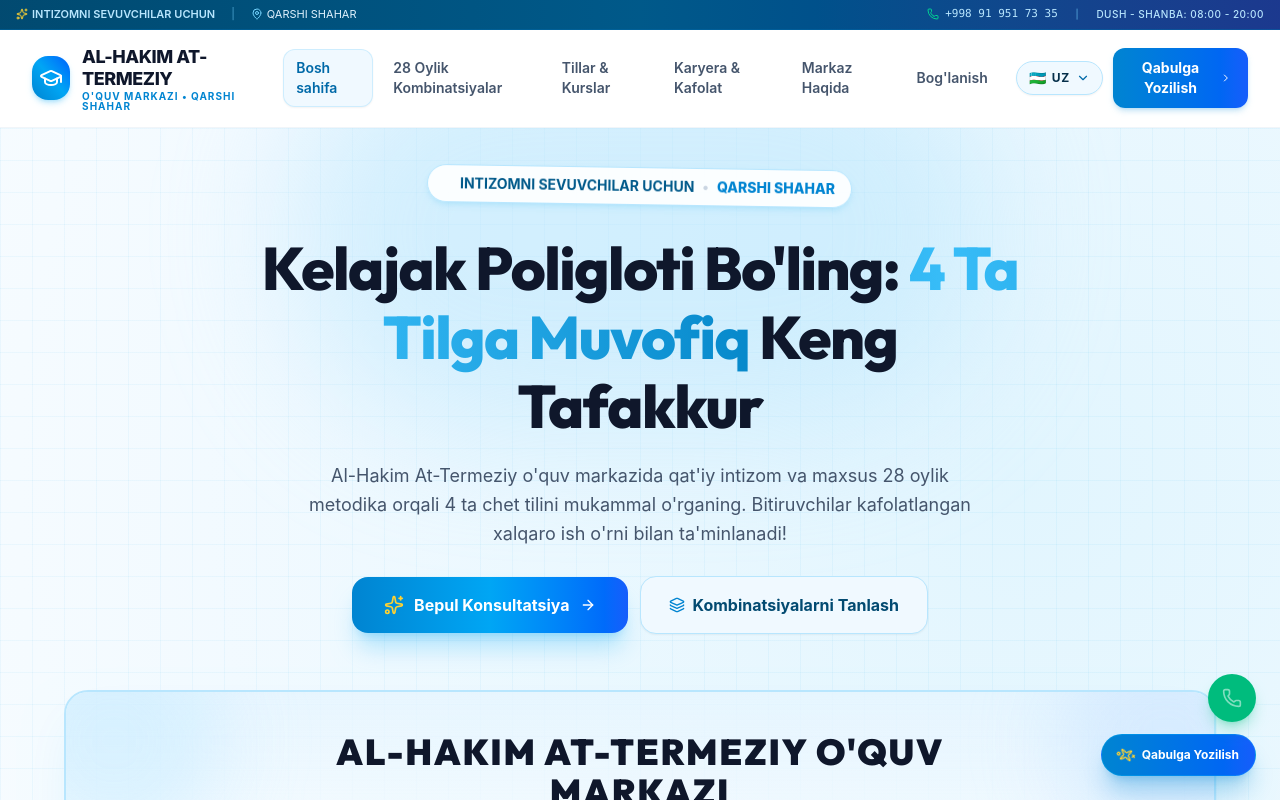
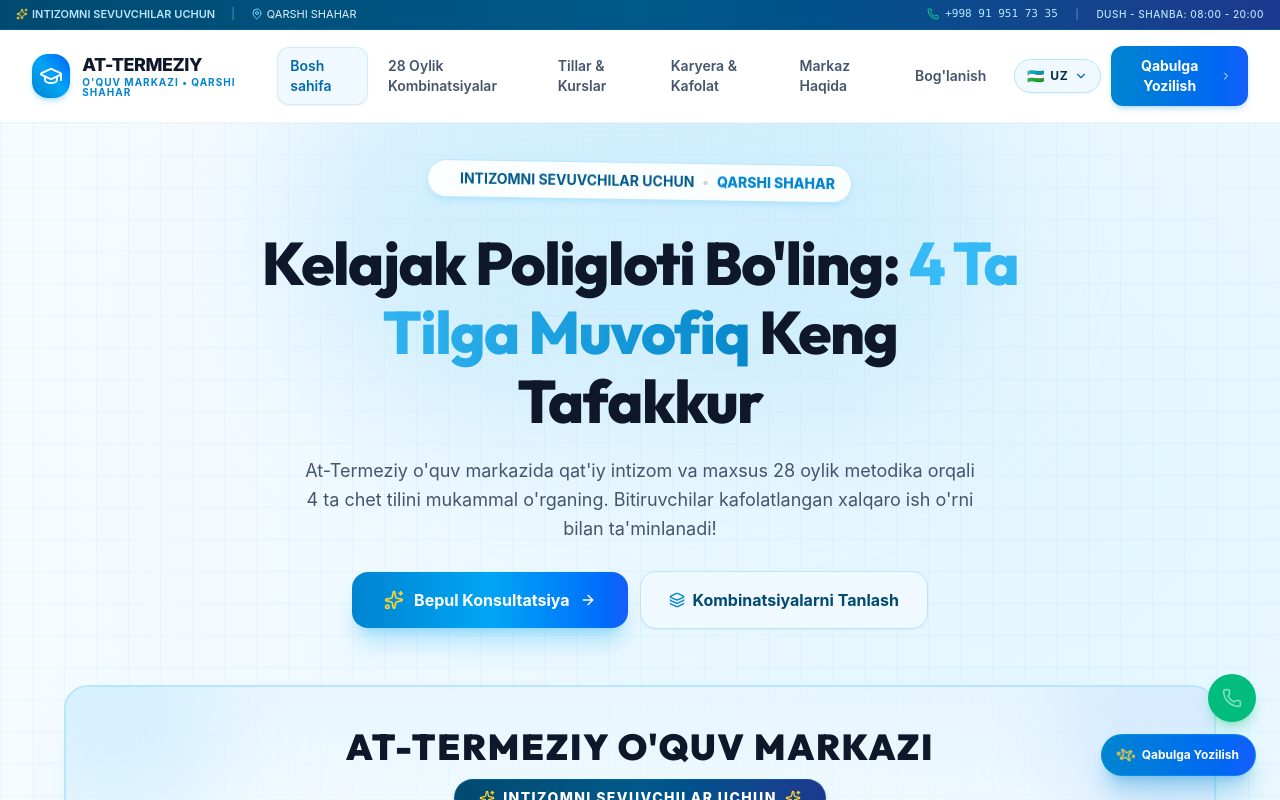
Before and after one commit to humoyun1773/at-termiziy, a React (Vite) app: page / in a window 1280 px wide. Shown: the top 800 px of the page. Built offline with nearby package versions, Linux system fonts and the light colour scheme.

Commit message:
fix: completely remove AL-HAKIM from brand name and descriptions across all pages and translations

```diff
--- a/index.html
+++ b/index.html
@@ -4,8 +4,8 @@
     <meta charset="UTF-8" />
     <link rel="icon" type="image/svg+xml" href="/favicon.svg" />
     <meta name="viewport" content="width=device-width, initial-scale=1.0" />
-    <title>Al-Hakim At-Termeziy O'quv Markazi | Qarshi Shahar — Intizomni Sevuvchilar Uchun</title>
-    <meta name="description" content="Al-Hakim At-Termeziy O'quv Markazi. 28 oylik ta'lim kombinatsiyalari: 4 ta tilga muvofiq tafakkur. Kursni muvaffaqiyatli tugatgan talabalar ish bilan ta'minlanadi. Qarshi shahar, Tel: +998 91 951 73 35." />
+    <title>At-Termeziy O'quv Markazi | Qarshi Shahar — Intizomni Sevuvchilar Uchun</title>
+    <meta name="description" content="At-Termeziy O'quv Markazi. 28 oylik ta'lim kombinatsiyalari: 4 ta tilga muvofiq tafakkur. Kursni muvaffaqiyatli tugatgan talabalar ish bilan ta'minlanadi. Qarshi shahar, Tel: +998 91 951 73 35." />
     <!-- Google Fonts -->
     <link rel="preconnect" href="https://fonts.googleapis.com">
     <link rel="preconnect" href="https://fonts.gstatic.com" crossorigin>
--- a/src/components/common/BannerCombinationsBoard.tsx
+++ b/src/components/common/BannerCombinationsBoard.tsx
@@ -81,7 +81,7 @@ export const BannerCombinationsBoard: React.FC = () => {
       {/* Top Header of the Board */}
       <div className="relative text-center max-w-3xl mx-auto mb-8 sm:mb-12 space-y-3">
         <h2 className="text-xl sm:text-3xl lg:text-4xl font-black text-slate-900 tracking-wider font-heading uppercase">
-          AL-HAKIM AT-TERMEZIY O'QUV MARKAZI
+          AT-TERMEZIY O'QUV MARKAZI
         </h2>
 
         {/* Ribbon Motto */}
--- a/src/data/coursesData.ts
+++ b/src/data/coursesData.ts
@@ -377,9 +377,9 @@ export const coursesData: CourseDetail[] = [
       en: 'The language of Eastern culture, historical manuscripts, and Middle-Eastern trade'
     },
     description: {
-      uz: 'Al-Hakim At-Termeziy, Mirzo Ulug\'bek va Ibn Sino davri manbalarini tushunish, zamonaviy Eron, Afg\'oniston va Tojikiston bilan savdo aloqalari tili.',
-      ru: 'Понимание исторических источников времен Аль-Хакима Ат-Термезий, Ибн Сино, а также современный деловой язык Ирана и региона.',
-      en: 'Access to classical manuscripts of Al-Hakim At-Termeziy and Avicenna, alongside modern diplomatic and commercial Persian.'
+      uz: 'At-Termeziy, Mirzo Ulug\'bek va Ibn Sino davri manbalarini tushunish, zamonaviy Eron, Afg\'oniston va Tojikiston bilan savdo aloqalari tili.',
+      ru: 'Понимание исторических источников времен Ат-Термезий, Ибн Сино, а также современный деловой язык Ирана и региона.',
+      en: 'Access to classical manuscripts of At-Termeziy and Avicenna, alongside modern diplomatic and commercial Persian.'
     },
     features: {
       uz: [
--- a/src/data/mockData.ts
+++ b/src/data/mockData.ts
@@ -144,9 +144,9 @@ export const testimonialsData: Testimonial[] = [
     rating: 5,
     avatar: "https://images.unsplash.com/photo-1506794778202-cad84cf45f1d?auto=format&fit=crop&q=80&w=200",
     quote: {
-      uz: "Al-Hakim At-Termeziy markazida intizom haqiqatan ham birinchi o'rinda. Dars qoldirish yo'q, natija esa 100% kafolatlangan. Hozirda 4 tilda erkin tarjima qila olaman.",
-      ru: "В центре Аль-Хаким Ат-Термезий дисциплина действительно на первом месте. Пропусков нет, результат на 100% гарантирован. Сейчас свободно перевожу на 4 языках.",
-      en: "Discipline is truly paramount at Al-Hakim At-Termeziy. Zero missed classes, rigorous accountability, and 100% results. I now interpret effortlessly across 4 global languages."
+      uz: "At-Termeziy markazida intizom haqiqatan ham birinchi o'rinda. Dars qoldirish yo'q, natija esa 100% kafolatlangan. Hozirda 4 tilda erkin tarjima qila olaman.",
+      ru: "В центре Ат-Термезий дисциплина действительно на первом месте. Пропусков нет, результат на 100% гарантирован. Сейчас свободно перевожу на 4 языках.",
+      en: "Discipline is truly paramount at At-Termeziy. Zero missed classes, rigorous accountability, and 100% results. I now interpret effortlessly across 4 global languages."
     }
   }
 ];
--- a/src/data/translations.ts
+++ b/src/data/translations.ts
@@ -1,7 +1,7 @@
 export const translations = {
   uz: {
     brand: {
-      name: "AL-HAKIM AT-TERMEZIY",
+      name: "AT-TERMEZIY",
       type: "O'quv Markazi",
       motto: "INTIZOMNI SEVUVCHILAR UCHUN",
       city: "QARSHI SHAHAR",
@@ -25,7 +25,7 @@ export const translations = {
       titleStart: "Kelajak Poligloti Bo'ling:",
       titleHighlight: "4 Ta Tilga Muvofiq",
       titleEnd: "Keng Tafakkur",
-      subheading: "Al-Hakim At-Termeziy o'quv markazida qat'iy intizom va maxsus 28 oylik metodika orqali 4 ta chet tilini mukammal o'rganing. Bitiruvchilar kafolatlangan xalqaro ish o'rni bilan ta'minlanadi!",
+      subheading: "At-Termeziy o'quv markazida qat'iy intizom va maxsus 28 oylik metodika orqali 4 ta chet tilini mukammal o'rganing. Bitiruvchilar kafolatlangan xalqaro ish o'rni bilan ta'minlanadi!",
       exploreCombinations: "Kombinatsiyalarni Tanlash",
       freeConsultation: "Bepul Konsultatsiya",
       statStudents: "Muvaffaqiyatli Talabalar",
@@ -112,8 +112,8 @@ export const translations = {
     },
     aboutPage: {
       tag: "Markazimiz Tarixi & Qadriyatlari",
-      title: "Al-Hakim At-Termeziy O'quv Markazi",
-      intro: "Markazimiz buyuk alloma Al-Hakim At-Termeziyning chuqur ilm, yuksak ma'rifat va qat'iy intizom tamoyillariga asoslanib tashkil etilgan.",
+      title: "At-Termeziy O'quv Markazi",
+      intro: "Markazimiz buyuk alloma At-Termeziyning chuqur ilm, yuksak ma'rifat va qat'iy intizom tamoyillariga asoslanib tashkil etilgan.",
       missionTitle: "Bizning Missiyamiz",
       missionText: "Qashqadaryo va butun O'zbekiston yoshlariga dunyo standartlaridagi ko'p tilli (polyglot) ta'limni taqdim etish, ularni global maydonda raqobatbardosh, mustaqil fikrli yetakchi mutaxassis qilib tarbiyalash.",
       visionTitle: "Bizning Qarashimiz",
@@ -183,7 +183,7 @@ export const translations = {
       callDirectly: "To'g'ridan-to'g'ri Qo'ng'iroq Qilish"
     },
     footer: {
-      desc: "Al-Hakim At-Termeziy o'quv markazi — Qarshi shahrida 28 oylik noyob kombinatsiya dasturi asosida 4 ta tilga muvofiq tafakkur shakllantiruvchi yetakchi ta'lim maskani.",
+      desc: "At-Termeziy o'quv markazi — Qarshi shahrida 28 oylik noyob kombinatsiya dasturi asosida 4 ta tilga muvofiq tafakkur shakllantiruvchi yetakchi ta'lim maskani.",
       quickLinks: "Tezkor Havolalar",
       programs: "Dasturlar",
       contactInfo: "Aloqa Ma'lumotlari",
@@ -193,7 +193,7 @@ export const translations = {
   },
   ru: {
     brand: {
-      name: "AL-HAKIM AT-TERMEZIY",
+      name: "AT-TERMEZIY",
       type: "Учебный Центр",
       motto: "ДЛЯ ТЕХ, КТО ЦЕНИТ ДИСЦИПЛИНУ",
       city: "ГОРОД КАРШИ",
@@ -217,7 +217,7 @@ export const translations = {
       titleStart: "Станьте Полиглотом:",
       titleHighlight: "Мышление на 4 Языках",
       titleEnd: "Без Границ",
-      subheading: "В учебном центре Аль-Хаким Ат-Термезий благодаря строгой дисциплине и специальной 28-месячной методике вы в совершенстве освоите 4 иностранных языка. Выпускники гарантированно трудоустраиваются!",
+      subheading: "В учебном центре Ат-Термезий благодаря строгой дисциплине и специальной 28-месячной методике вы в совершенстве освоите 4 иностранных языка. Выпускники гарантированно трудоустраиваются!",
       exploreCombinations: "Выбрать Комбинацию",
       freeConsultation: "Бесплатная Консультация",
       statStudents: "Успешных Студентов",
@@ -304,8 +304,8 @@ export const translations = {
     },
     aboutPage: {
       tag: "История & Ценности Центра",
-      title: "Учебный Центр Аль-Хаким Ат-Термезий",
-      intro: "Наш центр основан на принципах глубоких знаний, высокого просвещения и железной дисциплины великого мыслителя Аль-Хакима Ат-Термезий.",
+      title: "Учебный Центр Ат-Термезий",
+      intro: "Наш центр основан на принципах глубоких знаний, высокого просвещения и железной дисциплины великого мыслителя Ат-Термезий.",
       missionTitle: "Наша Миссия",
       missionText: "Предоставить молодежи Кашкадарьи и всего Узбекистана полиглотное образование мирового уровня, воспитав конкурентоспособных лидеров для глобальной арены.",
       visionTitle: "Наше Видение",
@@ -375,7 +375,7 @@ export const translations = {
       callDirectly: "Позвонить Напрямую"
     },
     footer: {
-      desc: "Учебный центр Аль-Хаким Ат-Термезий — ведущий образовательный центр в г. Карши, формирующий полиглотное мышление на 4 языках по 28-месячной методике.",
+      desc: "Учебный центр Ат-Термезий — ведущий образовательный центр в г. Карши, формирующий полиглотное мышление на 4 языках по 28-месячной методике.",
       quickLinks: "Быстрые Ссылки",
       programs: "Программы",
       contactInfo: "Контакты",
@@ -385,7 +385,7 @@ export const translations = {
   },
   en: {
     brand: {
-      name: "AL-HAKIM AT-TERMEZIY",
+      name: "AT-TERMEZIY",
       type: "Academy & Learning Center",
       motto: "FOR THOSE WHO LOVE DISCIPLINE",
       city: "QARSHI CITY",
@@ -409,7 +409,7 @@ export const translations = {
       titleStart: "Become a Polyglot:",
       titleHighlight: "Thinking in 4 Languages",
       titleEnd: "With High Discipline",
-      subheading: "Master 4 foreign languages fluently at Al-Hakim At-Termeziy Academy through strict discipline and our specialized 28-month system. Graduates receive guaranteed job placement!",
+      subheading: "Master 4 foreign languages fluently at At-Termeziy Academy through strict discipline and our specialized 28-month system. Graduates receive guaranteed job placement!",
       exploreCombinations: "Explore Combinations",
       freeConsultation: "Free Consultation",
       statStudents: "Successful Students",
@@ -496,8 +496,8 @@ export const translations = {
     },
     aboutPage: {
       tag: "Heritage & Educational Values",
-      title: "Al-Hakim At-Termeziy Academy",
-      intro: "Our institution is built upon the timeless philosophy of deep intellect, refined manners, and unwavering discipline of the great scholar Al-Hakim At-Termeziy.",
+      title: "At-Termeziy Academy",
+      intro: "Our institution is built upon the timeless philosophy of deep intellect, refined manners, and unwavering discipline of the great scholar At-Termeziy.",
       missionTitle: "Our Mission",
       missionText: "To empower youth across Kashkadarya and Uzbekistan with world-class polyglot education, raising visionary leaders capable of competing on the global stage.",
       visionTitle: "Our Vision",
@@ -567,7 +567,7 @@ export const translations = {
       callDirectly: "Call Us Now"
     },
     footer: {
-      desc: "Al-Hakim At-Termeziy Academy — The premier polyglot education center in Qarshi city, shaping 4-language cognition through our proven 28-month discipline curriculum.",
+      desc: "At-Termeziy Academy — The premier polyglot education center in Qarshi city, shaping 4-language cognition through our proven 28-month discipline curriculum.",
       quickLinks: "Quick Links",
       programs: "Programs",
       contactInfo: "Contact Details",
--- a/src/pages/CareerPage.tsx
+++ b/src/pages/CareerPage.tsx
@@ -135,7 +135,7 @@ export const CareerPage: React.FC = () => {
             Xalqaro Karyerangizni Bugundan Rejalashtiring
           </h3>
           <p className="text-xs sm:text-sm text-sky-100 max-w-md mx-auto">
-            Qarshi shahridagi "Al-Hakim At-Termeziy" o'quv markaziga ariza qoldiring va 4 til bo'yicha orzuingizdagi kasb sari qadam tashlang.
+            Qarshi shahridagi "At-Termeziy" o'quv markaziga ariza qoldiring va 4 til bo'yicha orzuingizdagi kasb sari qadam tashlang.
           </p>
           <div className="pt-2">
             <button
--- a/src/pages/HomePage.tsx
+++ b/src/pages/HomePage.tsx
@@ -297,7 +297,7 @@ export const HomePage: React.FC = () => {
                 <span className="px-2.5 py-1 rounded-full bg-emerald-500 text-white text-[10px] font-bold">Ochiq</span>
               </div>
               <h3 className="text-xl font-bold font-heading">
-                Al-Hakim At-Termeziy O'quv Markazi
+                At-Termeziy O'quv Markazi
               </h3>
               <p className="text-xs text-sky-100 leading-relaxed">
                 Manzil: Qashqadaryo viloyati, Qarshi shahri, Mustaqillik shoh ko'chasi. Dushanba - Shanba kunlari soat 08:00 dan 20:00 gacha xizmatingizdamiz.
```
